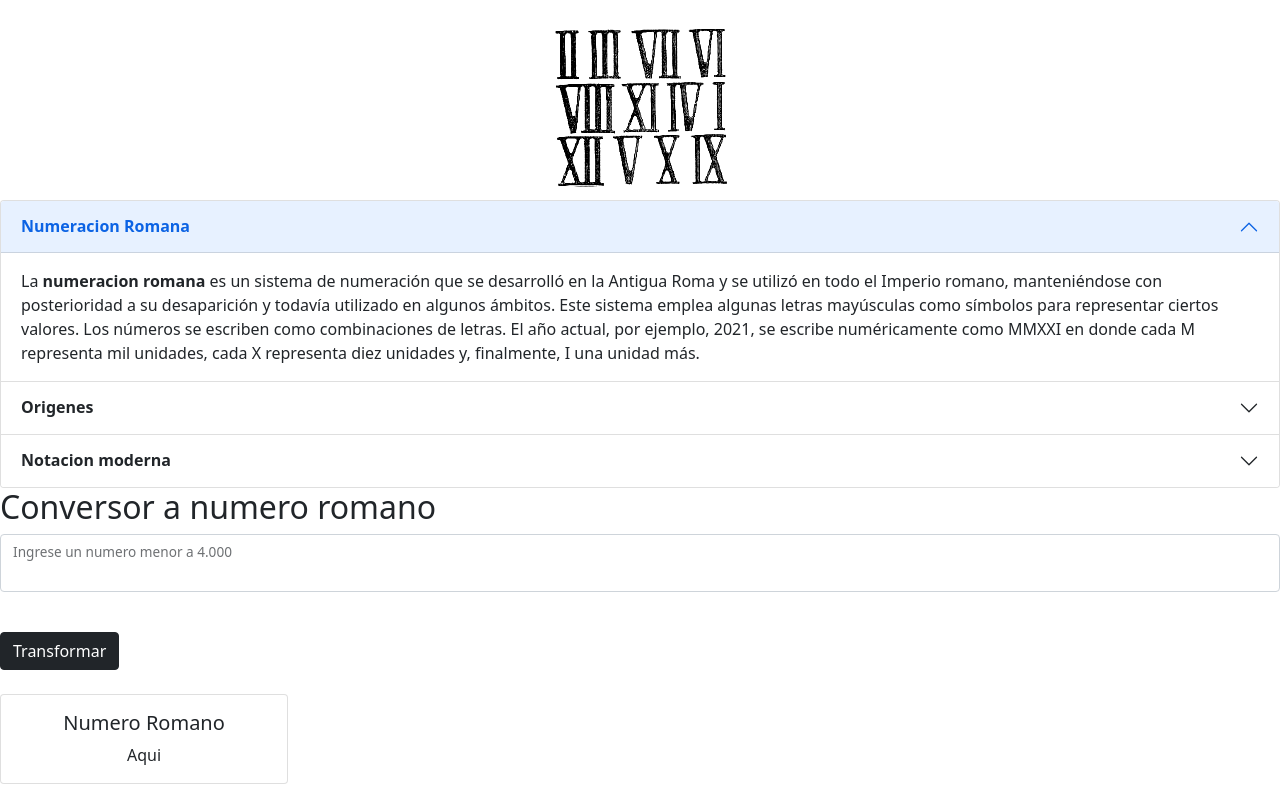
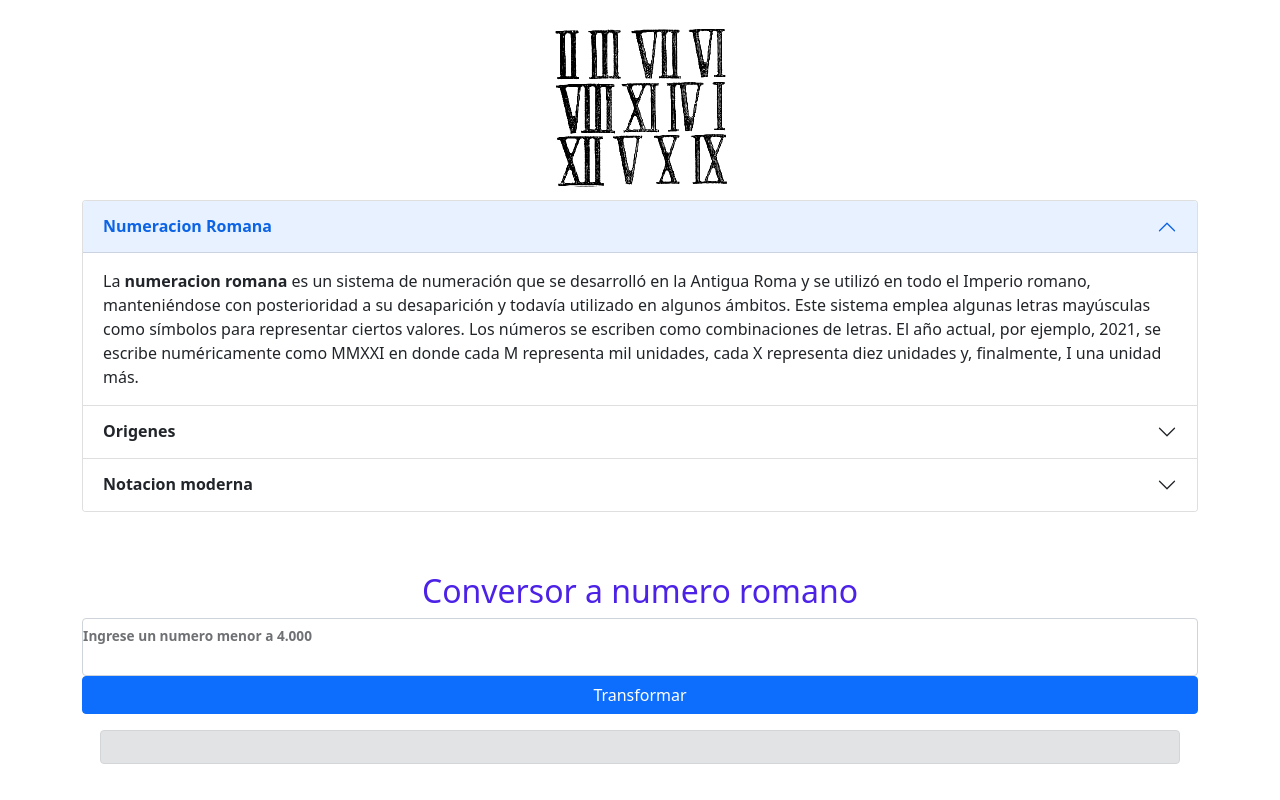
Before and after one commit to AnthonyMerive/numero-romano, a plain HTML site: page index.html in a window 1280 px wide. Drawn offline with nearby package versions, Linux system fonts and the light colour scheme.

Commit message:
finalizando detalles de diseño

```diff
--- a/index.html
+++ b/index.html
@@ -14,7 +14,7 @@
 <body>
     <img src="./images/1.png" class="rounded mx-auto d-block" alt="...">
 
-    <div class="accordion" id="accordionExample">
+    <div class="accordion container" id="accordionExample">
         <div class="accordion-item">
             <h2 class="accordion-header" id="headingOne">
                 <button class="accordion-button" type="button" data-bs-toggle="collapse" data-bs-target="#collapseOne"
@@ -87,22 +87,17 @@
 
 
     <form id="form">
-        <h2>Conversor a numero romano</h2>
-        <div class="form-floating mb-3">
+        <h2 class="container">Conversor a numero romano</h2>
+        <div class="form-floating mb-3 container">
             <input type="number" class="form-control" id="numero">
-            <label id="cantidad" class="cantidad" for="floatingInput">Ingrese un numero menor a 4.000</label>
+            <label id="cantidad" class="cantidad" for="floatingInput"><strong>Ingrese un numero menor a 4.000</strong></label>
+            <button id="btnEnviar" type="button" class="btn btn-primary container-sm">Transformar</button>
         </div>
     </form>
-    <br>
-    <button id="btnEnviar" type="button" class="btn btn-dark">Transformar</button>
-    <br>
-    <br>
-    <div class="card text-center" style="width: 18rem;">
-        <div class="card-body">
-          <h5 class="card-title">Numero Romano</h5>
-          <p class="card-text" id="mostrar">Aqui</p>
-        </div>
+
+    <div id="mostrar"class="alert alert-secondary" role="alert">
       </div>
+
     <script src="script.js"></script>
     <script src="https://cdn.jsdelivr.net/npm/bootstrap@5.0.2/dist/js/bootstrap.bundle.min.js"
         integrity="sha384-MrcW6ZMFYlzcLA8Nl+NtUVF0sA7MsXsP1UyJoMp4YLEuNSfAP+JcXn/tWtIaxVXM"
--- a/script.js
+++ b/script.js
@@ -22,8 +22,8 @@ let decena = Math.trunc(num/10)%10;
 let unidad = Math.trunc(num/1)%10;
 
 
-if(miles > 3){//si miles es mayor a 3 osea, si es 4mil
-    alert("el numero no se puede representar en esta pagina");
+if(miles > 3 || num==0){//si miles es mayor a 3 osea, si es 4mil o si el numero ingresado es igual a 0
+    alert("El numero no se puede representar");
     return;//importante el return si no se coloca, mostrara en la pagina el resultado a pesar de estar mal
 }else{//de lo contrario ejecute varios switch con sus opciones
     switch(miles){
@@ -141,7 +141,7 @@ if(miles > 3){//si miles es mayor a 3 osea, si es 4mil
         }
     }
 
-    muestra.innerHTML = `El numero ${num} se representa como ${miles}${centena}${decena}${unidad}`;
+    muestra.innerHTML = `<strong>El numero ${num} se representa como ${miles}${centena}${decena}${unidad}</strong>`;
 
 
 }
--- a/style.css
+++ b/style.css
@@ -0,0 +1,15 @@
+#form h2{
+    margin-top: 60px;
+    text-align: center;
+    color:rgb(76, 34, 231);
+}
+
+#mostrar{
+    text-align: center;
+    margin: 0 100px 20px 100px;
+    color: rgb(0, 153, 255);
+}
+
+#numero {
+    text-align: center;
+}
```
